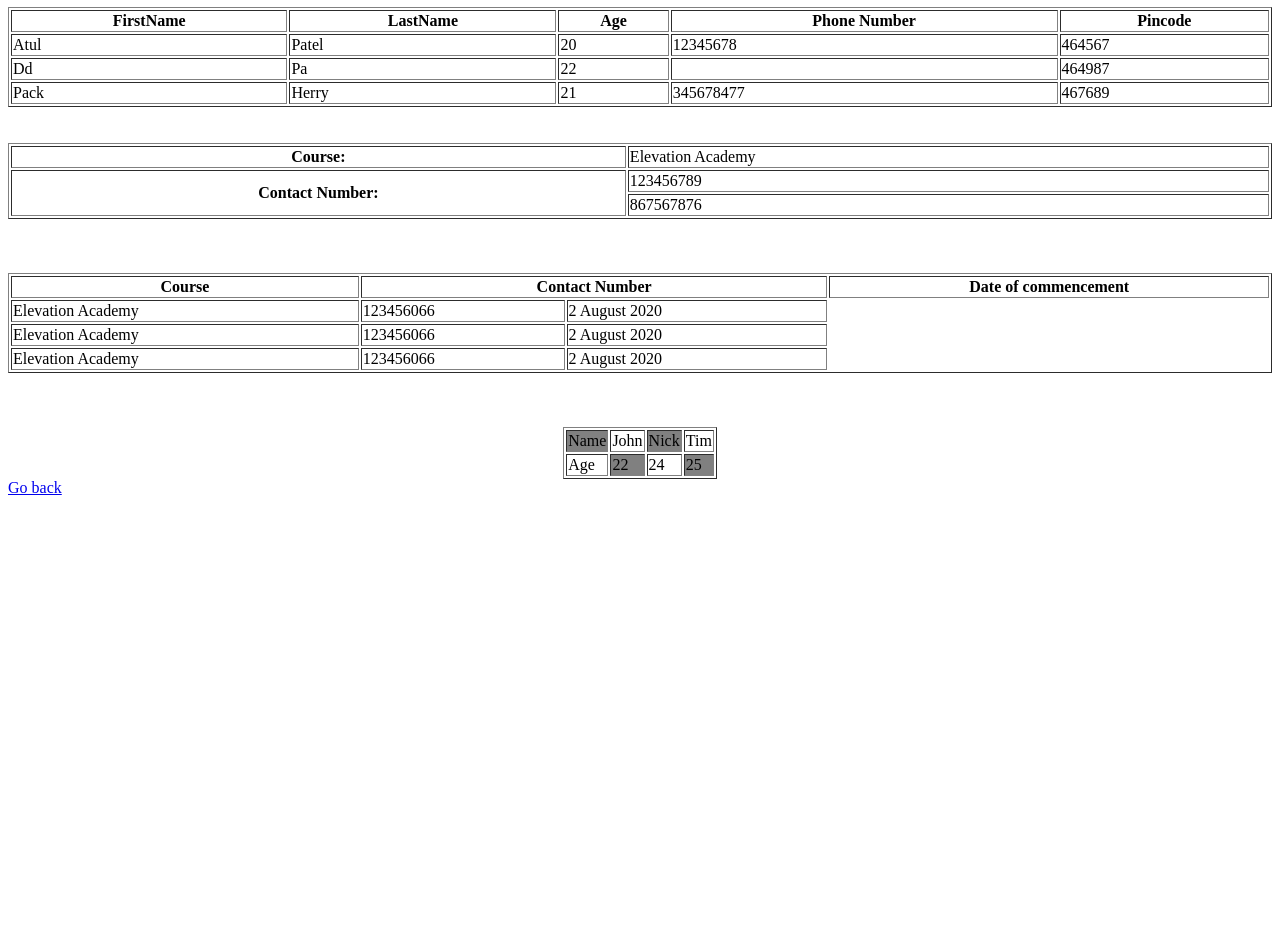
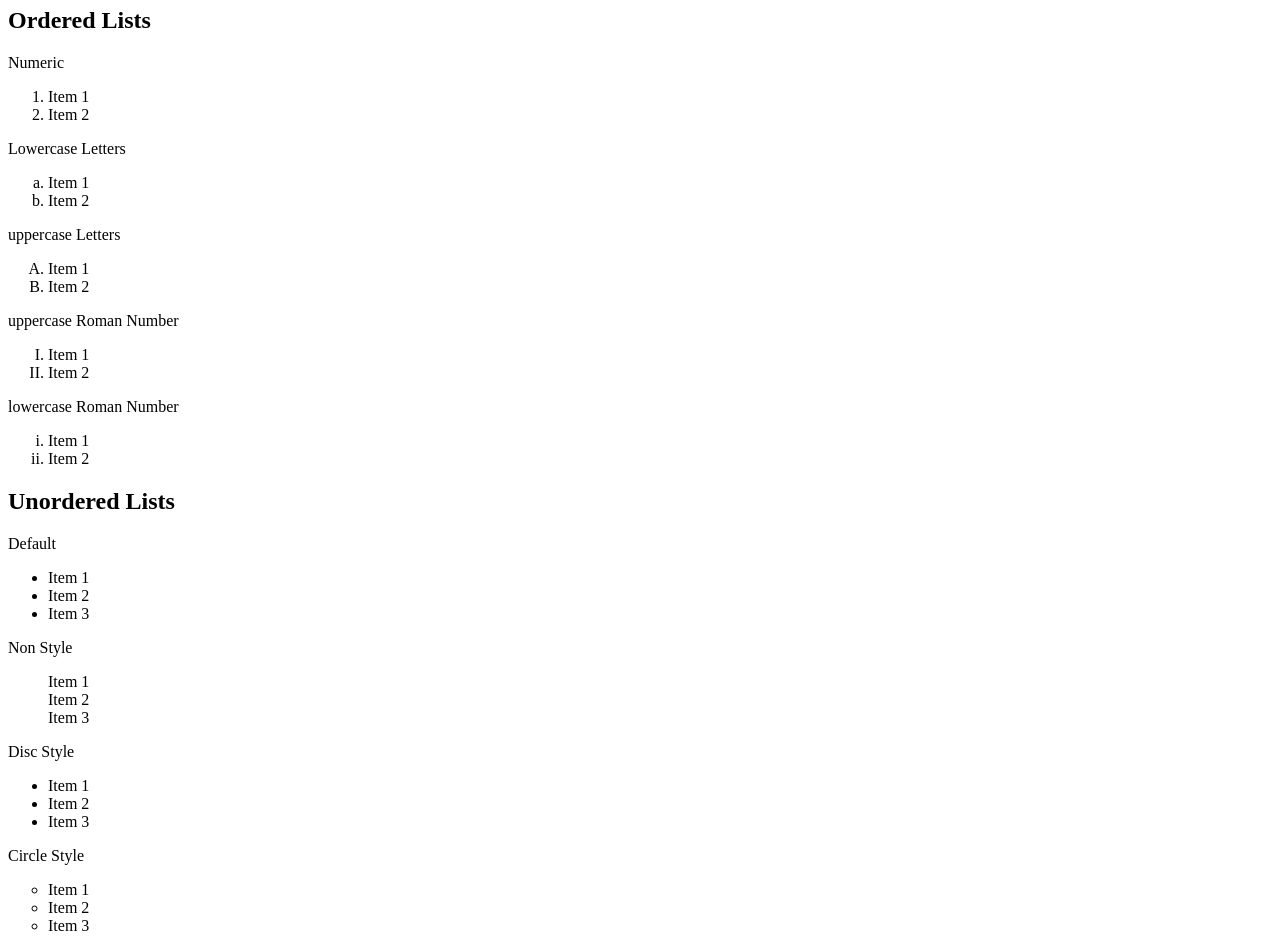
Before and after one commit to atulpatel8251/htmlhandson12, a plain HTML site: page index1.html in a window 1280 px wide. Shown: the part 73-1015 px from the top of the page. Before the commit the page ends 800 px from the top, so only its background shows below. Drawn offline with Linux system fonts and the light colour scheme.

Commit message:
Add files via upload

```diff
--- a/index1.html
+++ b/index1.html
@@ -2,107 +2,77 @@
 <html lang = "en">
     <head>
         <body>
-            <h1>Tables</h1>
-            <table border="1" width="100%" cellpadding="1px">
-                <tr>
-                    <th>FirstName</th>
-                    <th>LastName</th>
-                    <th>Age</th>
-                    <th>Phone Number</th>
-                    <th>Pincode</th>
-                </tr>
+            <h1>Lists</h1>
+            <h2>Ordered Lists</h2>
+            <p>Numeric</p>
+            <ol>
+                <li>Item 1</li>
+                <li>Item 2</li>
+            </ol>
+            <p>Lowercase Letters</p>
+            <ol type="a">
+                <li>Item 1</li>
+                <li>Item 2</li>
+            </ol>
+            <p>uppercase Letters</p>
+            <ol type="A">
+                <li>Item 1</li>
+                <li>Item 2</li>
+            </ol>
+            <p>uppercase Roman Number</p>
+            <ol type="I">
+                <li>Item 1</li>
+                <li>Item 2</li>
+            </ol>
+            <p>lowercase Roman Number</p>
+            <ol type="i">
+                <li>Item 1</li>
+                <li>Item 2</li>
+            </ol>
+            <h2>Unordered Lists</h2>
+            <p>Default</p>
+            <ul>
+                <li>Item 1</li>
+                <li>Item 2</li>
+                <li>Item 3</li>
 
+            </ul>
+            <p>Non Style</p>
+            <ul style="list-style-type: None">
+                <li>Item 1</li>
+                <li>Item 2</li>
+                <li>Item 3</li>
 
-                <tr>
-                    <td>Atul</td>
-                    <td>Patel</td>
-                    <td>20</td>
-                    <td>12345678</td>
-                    <td>464567</td>
-                </tr>
-                <tr>
-                    <td>Dd</td>
-                    <td>Pa</td>
-                    <td>22</td>
-                    <td></td>
-                    <td>464987</td>
-                </tr>
-                <tr>
-                    <td>Pack</td>
-                    <td>Herry</td>
-                    <td>21</td>
-                    <td>345678477</td>
-                    <td>467689</td>
-                </tr>
+            </ul>
+            <p>Disc Style</p>
+            <ul style="list-style-type: disc">
+                <li>Item 1</li>
+                <li>Item 2</li>
+                <li>Item 3</li>
 
-            </table>
-                <br>
-                <br>
-                <table border="1" width="100%" cellpadding="1px">
-                <tr>
-                    <th>Course:</th>
-                    <td>Elevation Academy</td>
-                    </tr>
-                    <tr>
-                        <th rowspan="2">Contact Number:</th>
-                        <td>123456789</td>
+            </ul>
+            <p>Circle Style</p>
+            <ul style="list-style-type: circle">
+                <li>Item 1</li>
+                <li>Item 2</li>
+                <li>Item 3</li>
 
-                        </tr>
-                        <tr>
-                            <td>867567876</td>
-                        </tr>
+            </ul>
+            <p>square Style</p>
+            <ul style="list-style-type: square">
+                <li>Item 1</li>
+                <li>Item 2</li>
+                <li>Item 3</li>
 
-                </table>
-                <br>
-                <br>
-                <br>
-
-                <table border="1" width="100%" cellpadding="1px">
-                    <tr>
-                        <th>Course</th>
-                        <th colspan="3">Contact Number</th>
-                        <th>Date of commencement</th>
-                        </tr>
-                        <tr>
-                            <td>Elevation Academy</td>
-                            <td>123456066</td>
-                            <td>2 August 2020
-                            </td>
-                           </tr>
-                           <tr>
-                            <td>Elevation Academy</td>
-                            <td>123456066</td>
-                            <td>2 August 2020
-                            </td>
-                           </tr>
-                           <tr>
-                            <td>Elevation Academy</td>
-                            <td>123456066</td>
-                            <td>2 August 2020
-                            </td>
-                           </tr>
-                           </table>
-                           <br>
-                           <br>
-                           <br>
-
-                           <table border="1" align="center" cellpadding="1px">
-                            <tr>
-                            <td bgcolor="grey">Name</td>
-                            <td>John</td>
-                            <td bgcolor="grey">Nick</td>
-                            <td>Tim</td>
-                        </tr>
-                        <tr>
-                            <td>Age</td>
-                            <td bgcolor="grey">22</td>
-                            <td>24</td>
-                            <td bgcolor="grey">25</td>
-                        </tr>
-                           </table>
-                    <a href="./index.html">Go back</a>
-
-
+            </ul>
+            <h2>Mix</h2>
+            <ul style="list-style-type: disc">
+                <li>Mobile Development</li>
+                <li>Web Development</li>
+                <ul style="list-style-type: circle"><li>React</li><li>Angular</li></ul>
+                <li>Cloud Service</li>
+            </ul>
+            <a href=".\index.html">Go Back</a>
 
         </body>
     </head>
```
Also changed, not shown: index.html (+15 -45 lines), black-ball.png (added), white-ball.png (added).
